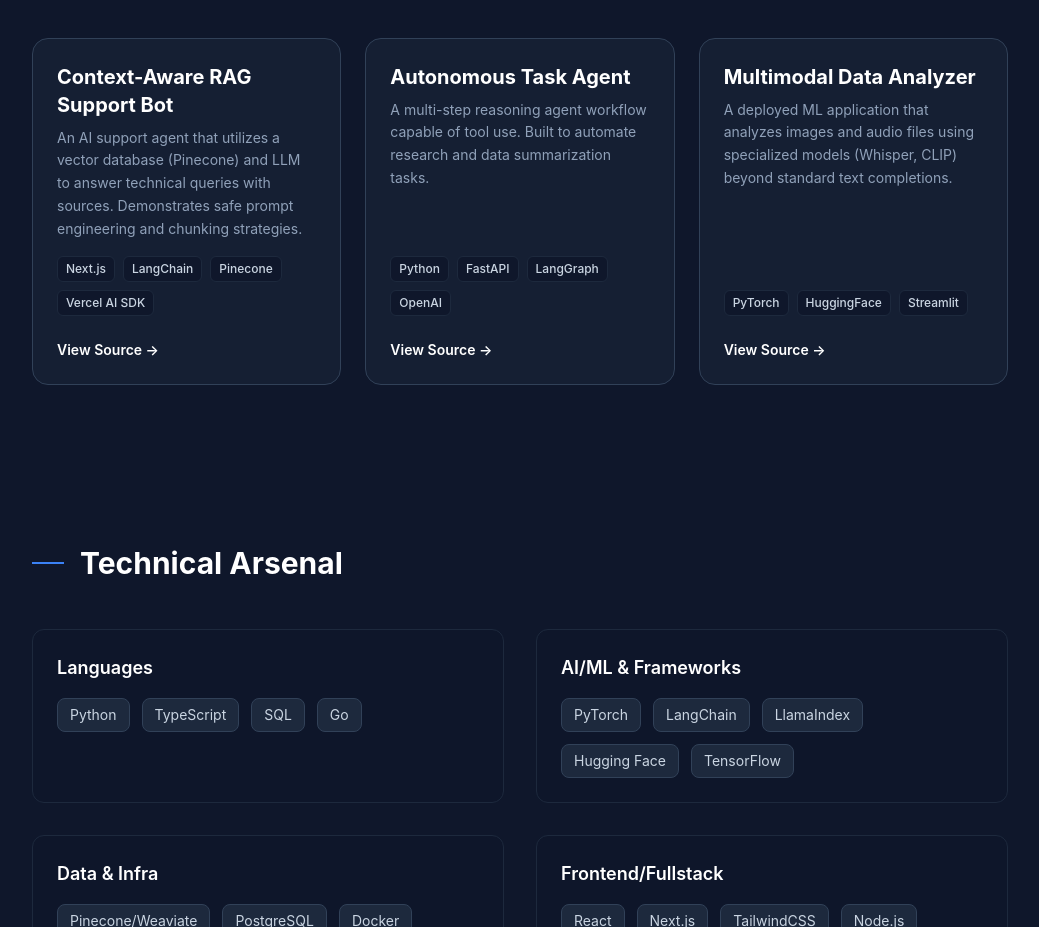
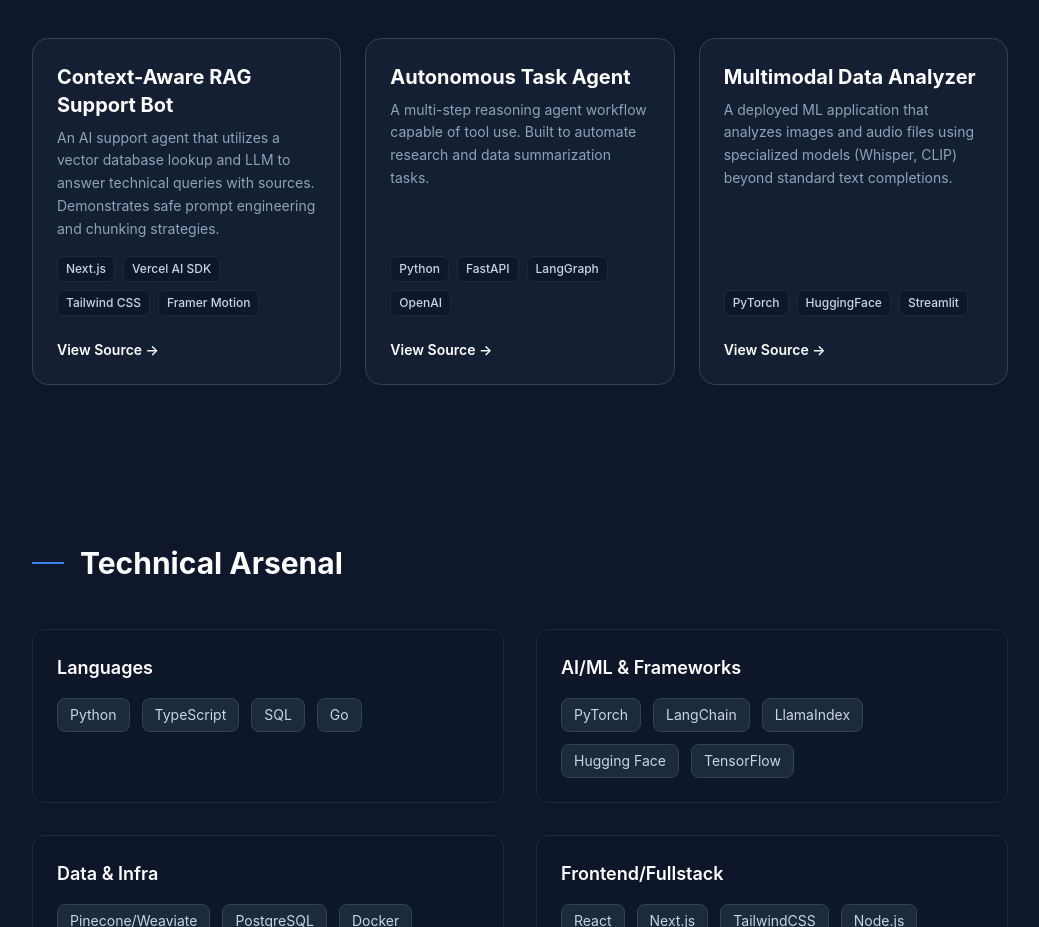
Before and after one commit to kartikdube/portfolio-main, a React (Vite) app: page / in a window 1280 px wide. Shown: the part 920-1847 px from the top of the page, without its empty margins (120-1159 px from the left). Built offline with nearby package versions, Linux system fonts and the light colour scheme.

Commit message:
Update links for deployment

```diff
--- a/src/App.tsx
+++ b/src/App.tsx
@@ -4,10 +4,10 @@
   {
     id: 1,
     title: 'Context-Aware RAG Support Bot',
-    description: 'An AI support agent that utilizes a vector database (Pinecone) and LLM to answer technical queries with sources. Demonstrates safe prompt engineering and chunking strategies.',
-    tags: ['Next.js', 'LangChain', 'Pinecone', 'Vercel AI SDK'],
-    link: '#',
-    repo: '#'
+    description: 'An AI support agent that utilizes a vector database lookup and LLM to answer technical queries with sources. Demonstrates safe prompt engineering and chunking strategies.',
+    tags: ['Next.js', 'Vercel AI SDK', 'Tailwind CSS', 'Framer Motion'],
+    link: 'https://kartikdube.github.io/rag-support-bot/',
+    repo: 'https://github.com/kartikdube/rag-support-bot'
   },
   {
     id: 2,
```
